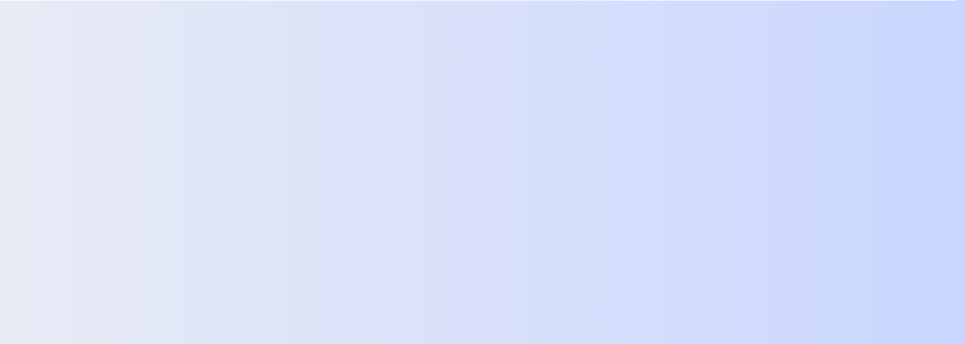
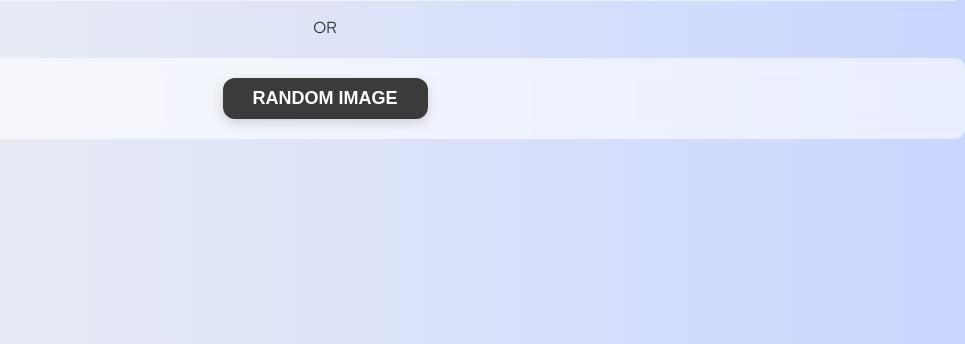
Before and after one commit to claremaguire1111/dog-photo-app, a Flask app: page / in a window 1280 px wide. Shown: the part 456-800 px from the top of the page, without its empty margins (315-1280 px from the left). Run offline with Flask 3, Linux system fonts and the light colour scheme; some web fonts are replaced.

Commit message:
Added random dog image functionality

```diff
--- a/app.py
+++ b/app.py
@@ -11,7 +11,7 @@ def check_breed(breed):
   return "/".join(breed.split("-"))
 
 @app.route("/", methods=["GET","POST"])
-def dog_image_gallery():
+def dog_images_gallery():
   errors = []
   if request.method == "POST":
     breed = request.form.get("breed")
@@ -27,6 +27,13 @@ def dog_image_gallery():
       return render_template("dogs.html", images=dog_images, breed=prettify_dog_breed(breed), errors=[])
   return render_template("dogs.html", images=[], breed="", errors=errors)
 
+@app.route("/random", methods=["POST"])
+def get_random():
+    response = requests.get("https://dog.ceo/api/breeds/image/random")
+    data = response.json()
+    dog_images = [data["message"]]
+    return render_template("dogs.html", images=dog_images)
+
 
 
 app.debug = True
--- a/templates/dogs.html
+++ b/templates/dogs.html
@@ -164,11 +164,17 @@
       <button type="submit" form="dogform" value="Submit">Submit</button>
     </form>
   </div>
+  <p>OR</p>
+  <div class="selectors">
+    <form action="/random" method="POST" id="randomdogform">
+      <button type="submit" form="randomdogform" value="Submit">Random Image</button>
+    </form>
+  </div>
   <div class="content">
     <h3>{{breed}}</h3>
     {% for image in images %}
     <div class="dogcontainer">
-      <img src={{image}} class="dogimage" />
+      <img src={{image}} class="dogimage">
     </div>
     {% endfor %}
   </div>
```
